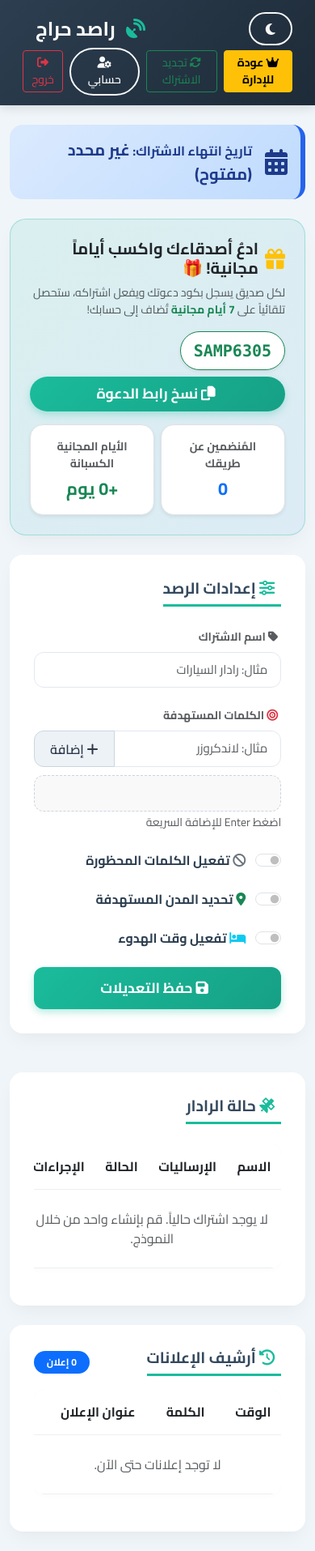
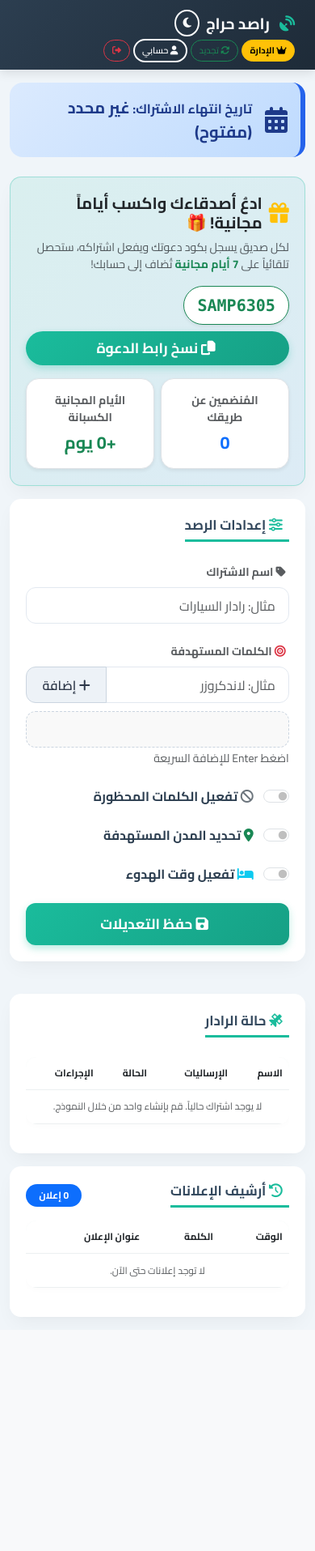
Before and after one commit to turky4500/haraj-saas, a Flask app: page /user_dashboard in a window 390 px wide. Shown: the whole page at 81% size. After the commit the page ends 1635 px from the top, so only its background shows below. Run offline with Flask 3, Linux system fonts and the light colour scheme; the visitor is signed in with stand-in values (Sample User, id 1); data comes from the database, SQL or seed files in the repository; data that the repository does not hold is empty.

Commit message:
Mobile responsiveness: Optimize all templates (user, index, register, login, admin_base) for 100% mobile compatibility

```diff
--- a/templates/login.html
+++ b/templates/login.html
@@ -36,6 +36,12 @@
             border: 1px solid rgba(255,255,255,0.5);
             width: 100%;
             max-width: 450px;
+        }
+        @media (max-width: 576px) {
+            body { padding: 16px; }
+            .auth-card { padding: 1.5rem 1.2rem; border-radius: 20px; }
+            .auth-header i { font-size: 2.5rem; }
+            .form-control { font-size: 16px !important; }
         }
         .auth-header {
             text-align: center;
--- a/templates/user.html
+++ b/templates/user.html
@@ -236,32 +236,69 @@
             color: #a7f3d0;
             border-color: #1abc9c;
         }
+
+        /* ===== Mobile Responsive Optimization ===== */
+        @media (max-width: 768px) {
+            .navbar-custom {
+                padding: 0.6rem 0.8rem;
+            }
+            .navbar-brand {
+                font-size: 1.2rem !important;
+            }
+            .nav-actions {
+                flex-wrap: wrap;
+                gap: 4px !important;
+                justify-content: flex-end;
+            }
+            .nav-actions .btn {
+                padding: 0.25rem 0.6rem !important;
+                font-size: 11px !important;
+                border-radius: 20px !important;
+            }
+            .glass-card {
+                padding: 1.2rem !important;
+                border-radius: 14px !important;
+                margin-bottom: 1rem !important;
+            }
+            .form-control, select, textarea {
+                font-size: 16px !important; /* Prevents iOS Safari auto-zoom */
+            }
+            .section-title {
+                font-size: 1.05rem !important;
+            }
+            .table-custom th, .table-custom td {
+                padding: 0.7rem 0.5rem !important;
+                font-size: 12px !important;
+            }
+        }
     </style>
 </head>
 <body>
     <!-- شريط التنقل -->
-    <nav class="navbar navbar-custom mb-4">
-        <div class="container d-flex align-items-center">
-            <button id="darkModeToggle" class="btn btn-outline-light me-3" style="border-radius: 30px;">
-                <i class="fas fa-moon"></i>
-            </button>
-            <a class="navbar-brand" href="#">
-                <i class="fas fa-satellite-dish"></i> راصد حراج
-            </a>
-            <div class="ms-auto d-flex align-items-center gap-2">
+    <nav class="navbar navbar-custom mb-3 sticky-top">
+        <div class="container d-flex align-items-center justify-content-between">
+            <div class="d-flex align-items-center">
+                <a class="navbar-brand me-2" href="/user_dashboard">
+                    <i class="fas fa-satellite-dish"></i> راصد حراج
+                </a>
+                <button id="darkModeToggle" class="btn btn-outline-light btn-sm rounded-circle p-1 px-2 me-2" title="النمط الليلي">
+                    <i class="fas fa-moon"></i>
+                </button>
+            </div>
+            <div class="nav-actions d-flex align-items-center gap-1">
                 {% if session.get('admin_impersonating') %}
                     <a href="/revert_impersonate" class="btn btn-warning btn-sm fw-bold">
-                        <i class="fas fa-crown"></i> عودة للإدارة
+                        <i class="fas fa-crown"></i> الإدارة
                     </a>
                 {% endif %}
                 <a href="/renew_subscription" class="btn btn-outline-success btn-sm">
-                    <i class="fas fa-sync-alt"></i> تجديد الاشتراك
+                    <i class="fas fa-sync-alt"></i> تجديد
                 </a>
                 <a href="/user_profile" class="btn btn-outline-light btn-sm">
-                    <i class="fas fa-user-cog"></i> حسابي
+                    <i class="fas fa-user"></i> حسابي
                 </a>
                 <a href="/logout" class="btn btn-outline-danger btn-sm">
-                    <i class="fas fa-sign-out-alt"></i> خروج
+                    <i class="fas fa-sign-out-alt"></i>
                 </a>
             </div>
         </div>
```
Also changed, not shown: templates/admin_base.html (+19 -1 lines), templates/index.html (+13 -0 lines), templates/register.html (+6 -1 lines).
